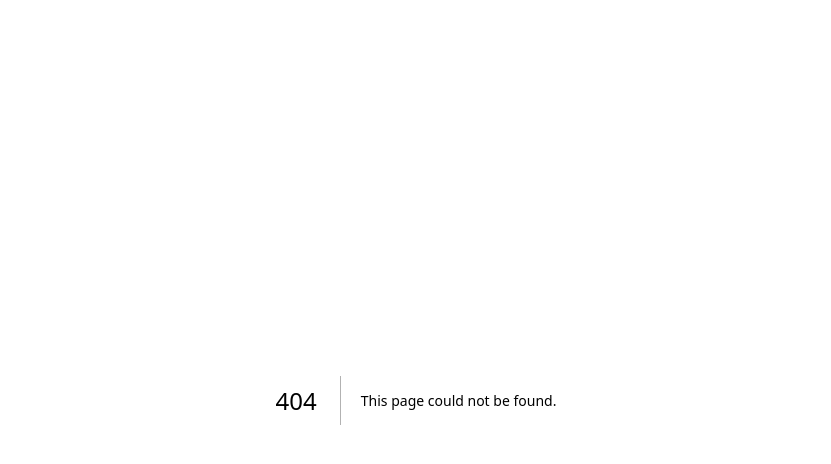
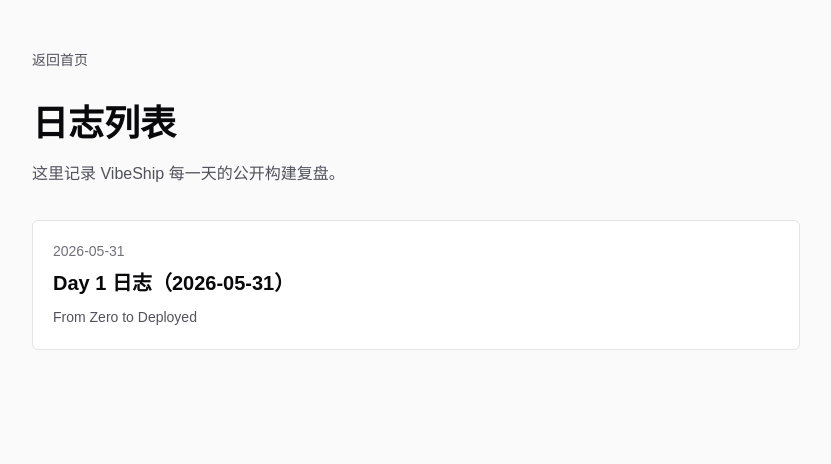
Before and after one commit to guminghui1996-gif/vibeship, a Next.js app: page /logs in a window 1280 px wide. Before the commit this address had no page. Shown: the top 464 px of the page, without its empty margins (224-1055 px from the left). Built offline with nearby package versions, Linux system fonts and the light colour scheme.

Commit message:
add logs list page

```diff
--- /dev/null
+++ b/app/logs/page.tsx
@@ -0,0 +1,52 @@
+import Link from "next/link";
+
+const logs = [
+  {
+    date: "2026-05-31",
+    title: "Day 1 日志（2026-05-31）",
+    href: "/logs/2026-05-31",
+    summary: "From Zero to Deployed"
+  }
+];
+
+export default function LogsPage() {
+  return (
+    <main className="min-h-screen bg-zinc-50 px-6 py-12 text-zinc-950">
+      <section className="mx-auto w-full max-w-3xl">
+        <Link
+          className="text-sm font-medium text-zinc-600 transition hover:text-zinc-950"
+          href="/"
+        >
+          返回首页
+        </Link>
+
+        <header className="mt-8">
+          <h1 className="text-3xl font-semibold tracking-normal sm:text-4xl">
+            日志列表
+          </h1>
+          <p className="mt-4 text-base leading-7 text-zinc-600">
+            这里记录 VibeShip 每一天的公开构建复盘。
+          </p>
+        </header>
+
+        <div className="mt-8 divide-y divide-zinc-200 rounded-md border border-zinc-200 bg-white">
+          {logs.map((log) => (
+            <Link
+              className="block p-5 transition hover:bg-zinc-50"
+              href={log.href}
+              key={log.date}
+            >
+              <p className="text-sm font-medium text-zinc-500">{log.date}</p>
+              <h2 className="mt-2 text-xl font-semibold tracking-normal text-zinc-950">
+                {log.title}
+              </h2>
+              <p className="mt-2 text-sm leading-6 text-zinc-600">
+                {log.summary}
+              </p>
+            </Link>
+          ))}
+        </div>
+      </section>
+    </main>
+  );
+}
```
